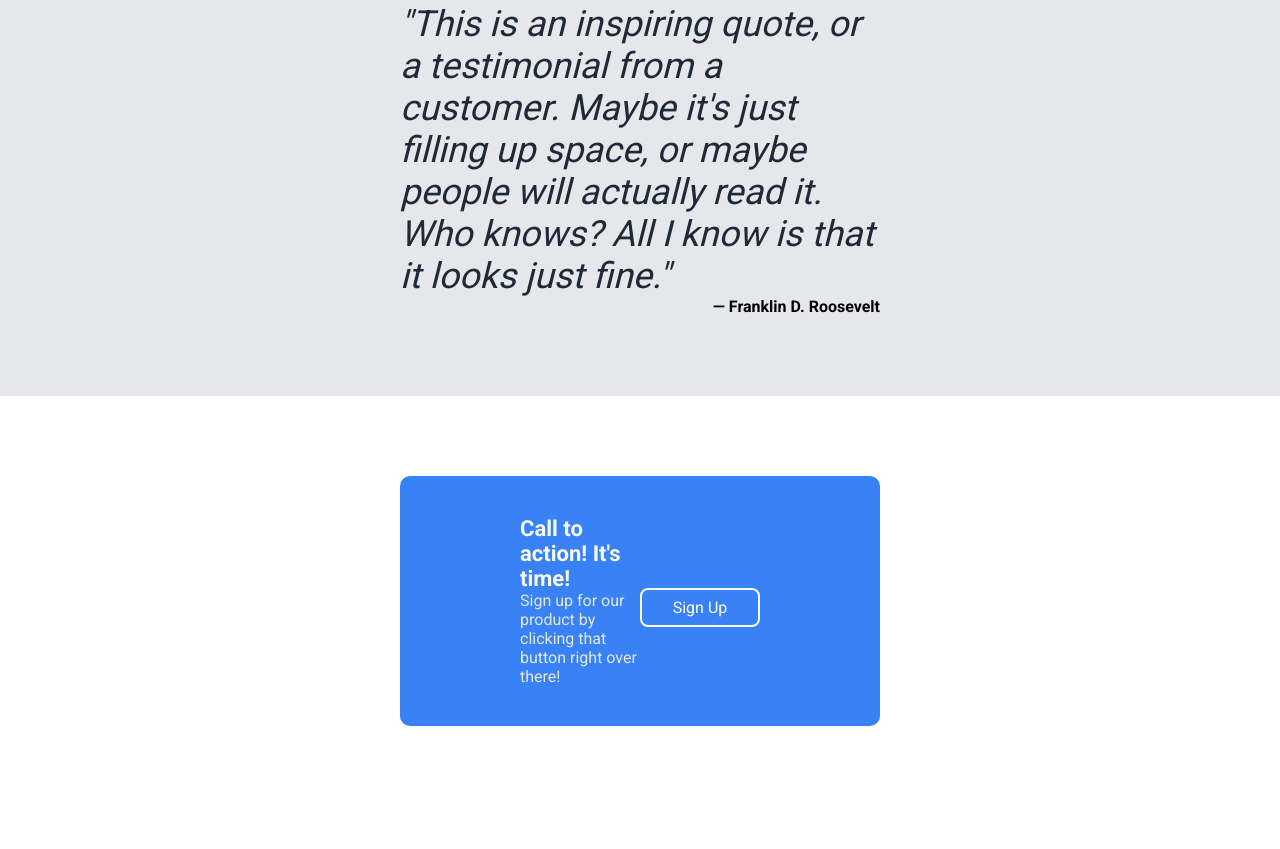
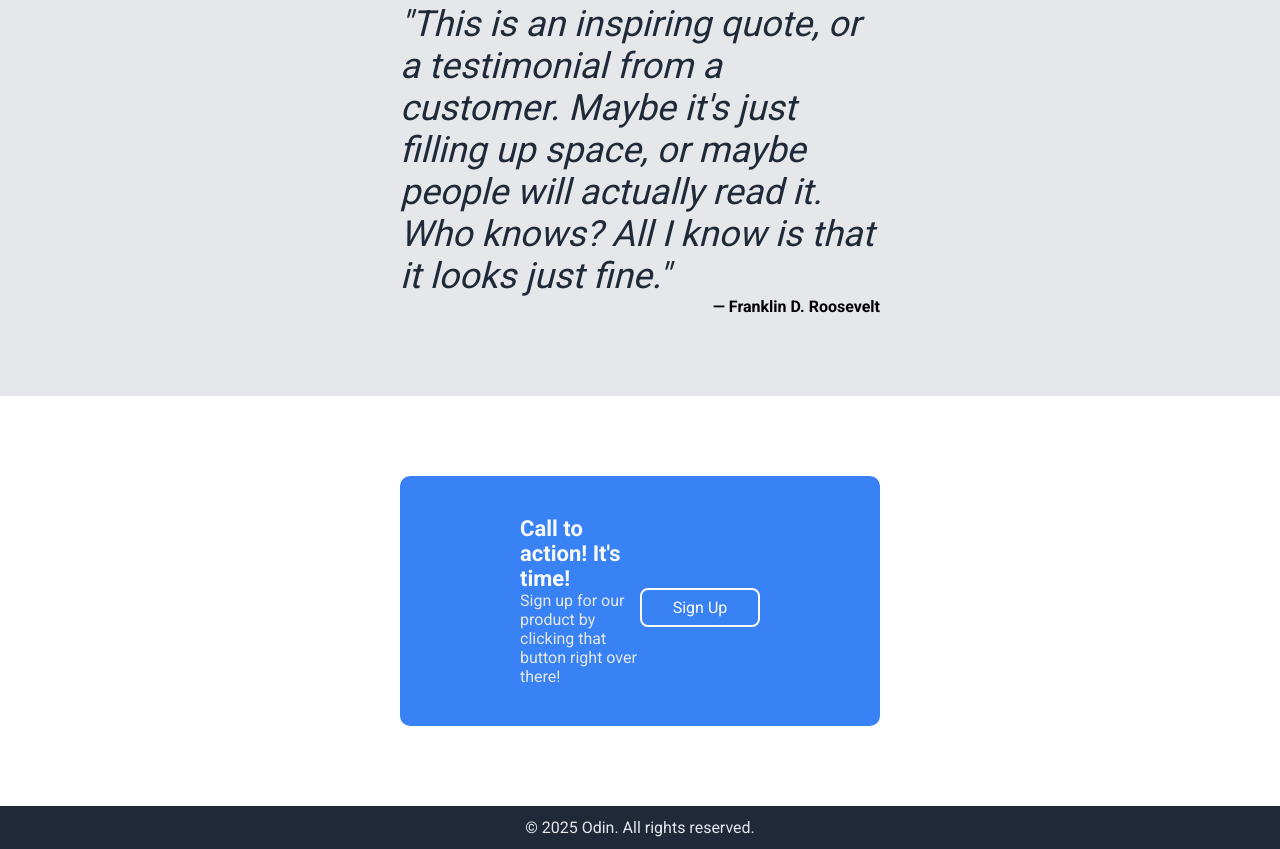
Before and after one commit to gudiudi/odin-landing-page, a plain HTML site: page index.html in a window 1280 px wide. Shown: the part 1322-2171 px from the top of the page. Before the commit the page ends 2128 px from the top, so only its background shows below. Drawn offline with Linux system fonts and the light colour scheme.

Commit message:
feat: add and style the footer section

```diff
--- a/index.html
+++ b/index.html
@@ -73,6 +73,7 @@
   </main>
 
   <footer>
+    <p>© 2025 Odin. All rights reserved.</p>
   </footer>
 </body>
 </html>
--- a/styles.css
+++ b/styles.css
@@ -174,3 +174,14 @@ header nav ul li a {
   font-size: 16px;
   width: 120px;
 }
+
+footer {
+  background-color: #1F2937;
+  display: flex;
+  justify-content: center;
+  padding: 12px 400px;
+}
+
+footer p {
+  color: #E5E7EB;
+}
```
